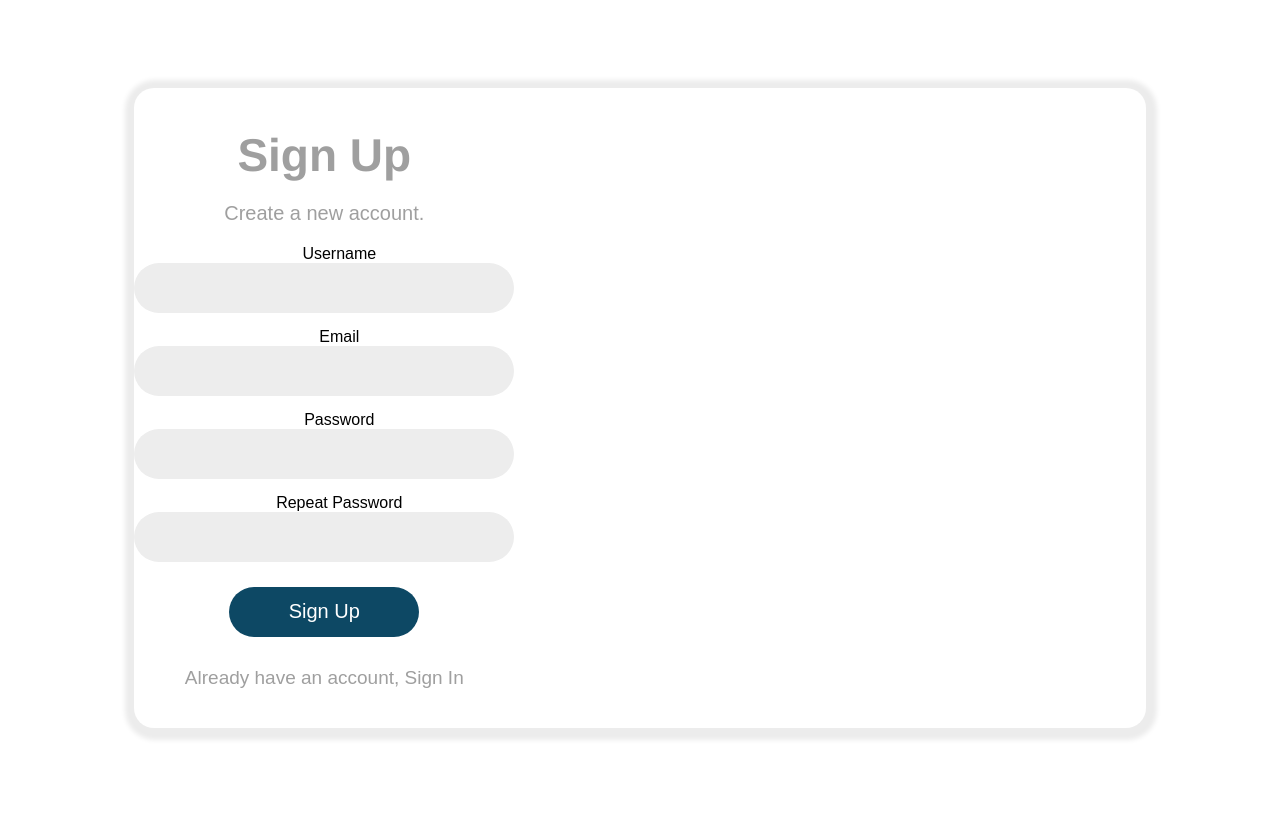
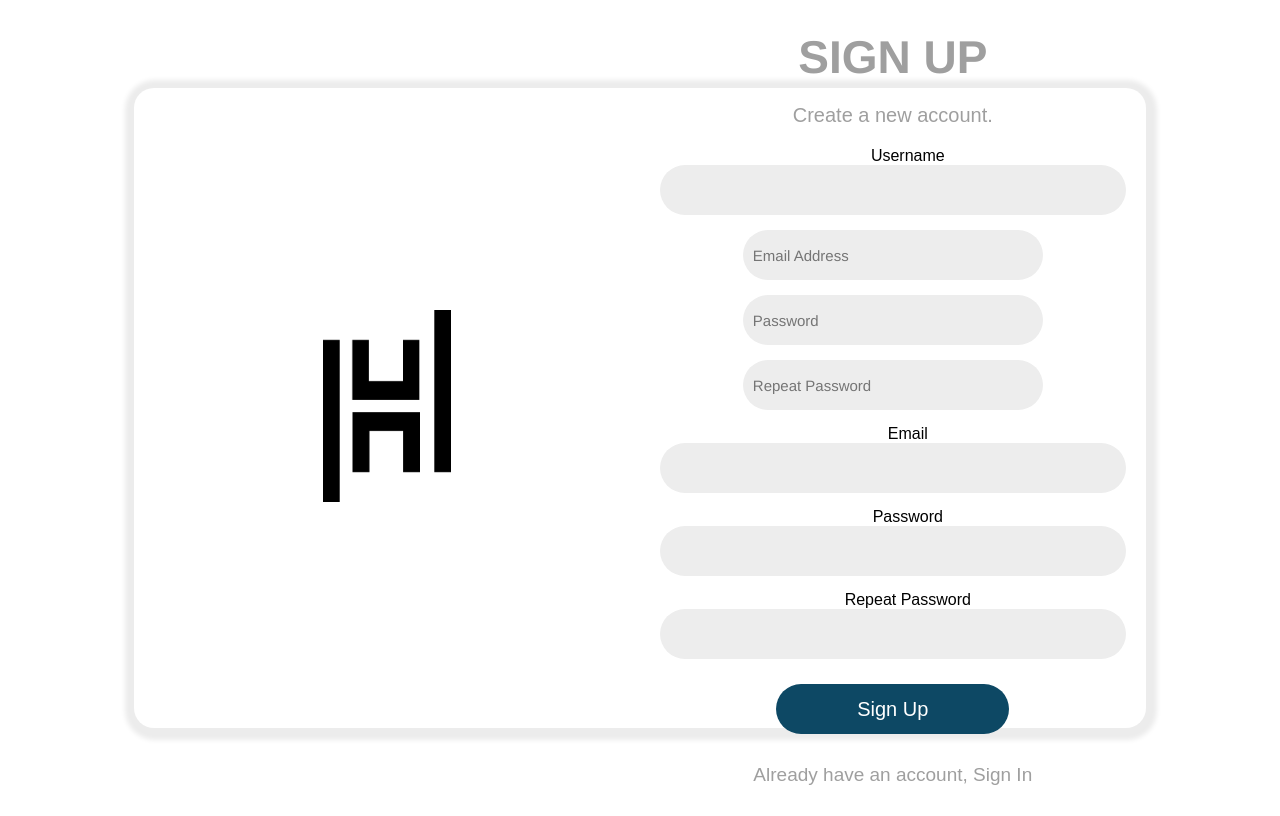
Before and after one commit to weiwen9/Hackathon, a Flask app: template application/templates/signup.html in a window 1280 px wide. Run offline with Flask 2, Linux system fonts and the light colour scheme; the template is opened without the code that fills it, so the values that code supplies are empty, except form fields; form fields are guessed from the names that the template uses.

Commit message:
Added inputs to signup page and stuff to auth.py

```diff
--- a/application/templates/signup.html
+++ b/application/templates/signup.html
@@ -9,9 +9,12 @@
 <body>
     <div class="signin-wrapper">
         <div class="sign-panels">
-            <div class="signup">
+            <div class="left-side">
+                <img src="../static/media/logoblack.png">
+            </div>
+            <div class="right-side"> <!--used to be class:signup-->
                 <div class="signin-title">
-                    <span>Sign Up</span>
+                    <span>SIGN UP</span>
                     <p>Create a new account.</p>
                 </div>
 
@@ -21,7 +24,11 @@
                         <label style="padding-left:30px;" for="floatingUsername">Username</label>
                         {{ form.name }}
                     </div>
-
+                    <div class="input">
+                        <input type="email" name="username" id="username" placeholder="Email Address"><br>
+                        <input type="password" name="password" id="password" placeholder="Password" required><br>
+                        <input type="password" name="password" id="password" placeholder="Repeat Password" required><br>
+                    </div>
                     {% if form.name.errors %}
                         {% for error in form.name.errors %}
                             <span>{{ error }}</span>
```
Also changed, not shown: auth.py (+34 -1 lines).
